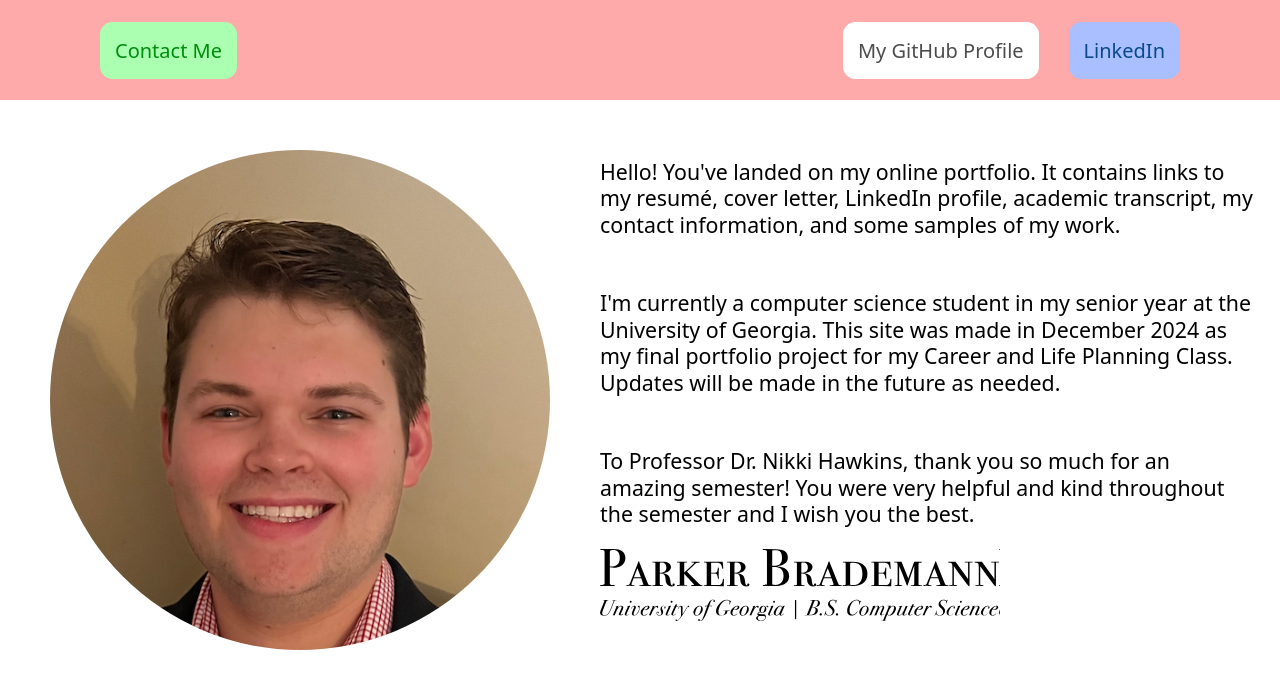
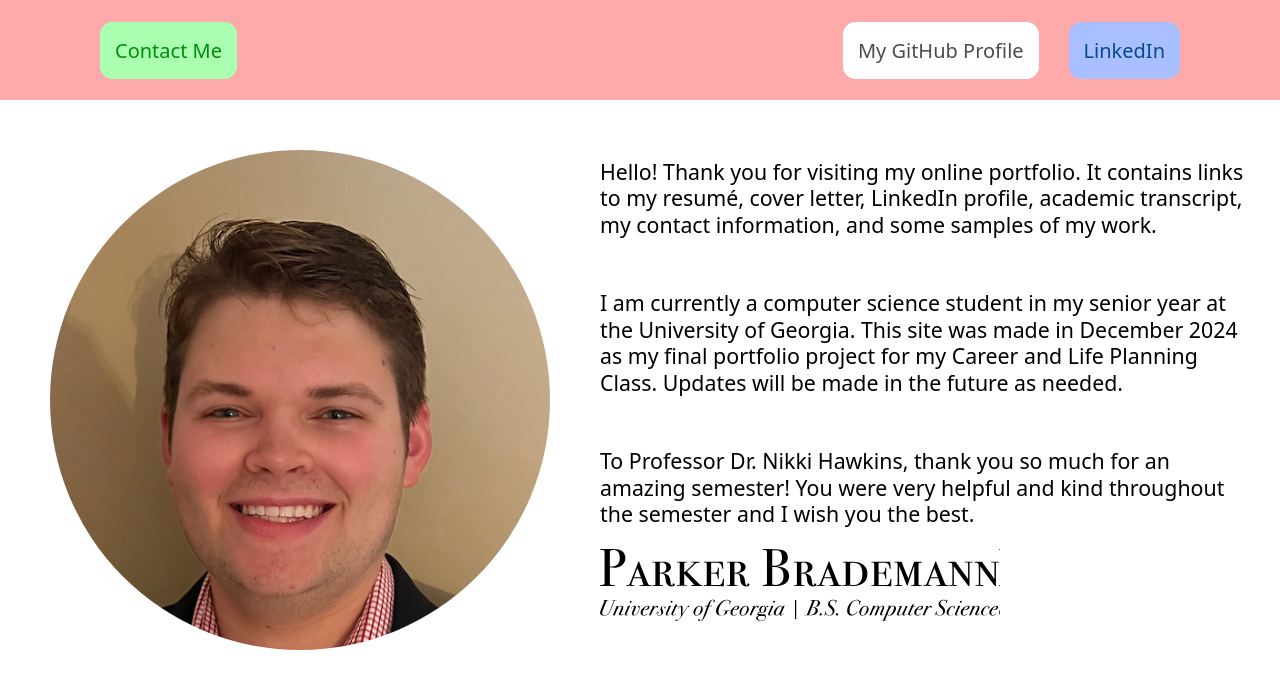
Before and after one commit to thinvanadium903/online-resume, a Next.js app: page / in a window 1280 px wide. Shown: the top 688 px of the page. Built offline with nearby package versions, Linux system fonts and the light colour scheme.

Commit message:
changed apostrophe presence in bio

```diff
--- a/src/app/components/Bio.js
+++ b/src/app/components/Bio.js
@@ -6,12 +6,12 @@ function Bio() {
             <div id='headshot'></div>
             <section>
                 <p>
-                    Hello! You've landed on my online portfolio. It contains links to my resumé,
+                    Hello! Thank you for visiting my online portfolio. It contains links to my resumé,
                     cover letter, LinkedIn profile, academic transcript, my contact information,
                     and some samples of my work.
                 </p>
                 <p>
-                    I'm currently a computer science student in my senior year at the University of
+                    I am currently a computer science student in my senior year at the University of
                     Georgia. This site was made in December 2024 as my final portfolio project for my Career and
                     Life Planning Class. Updates will be made in the future as needed.
                 </p>
```
